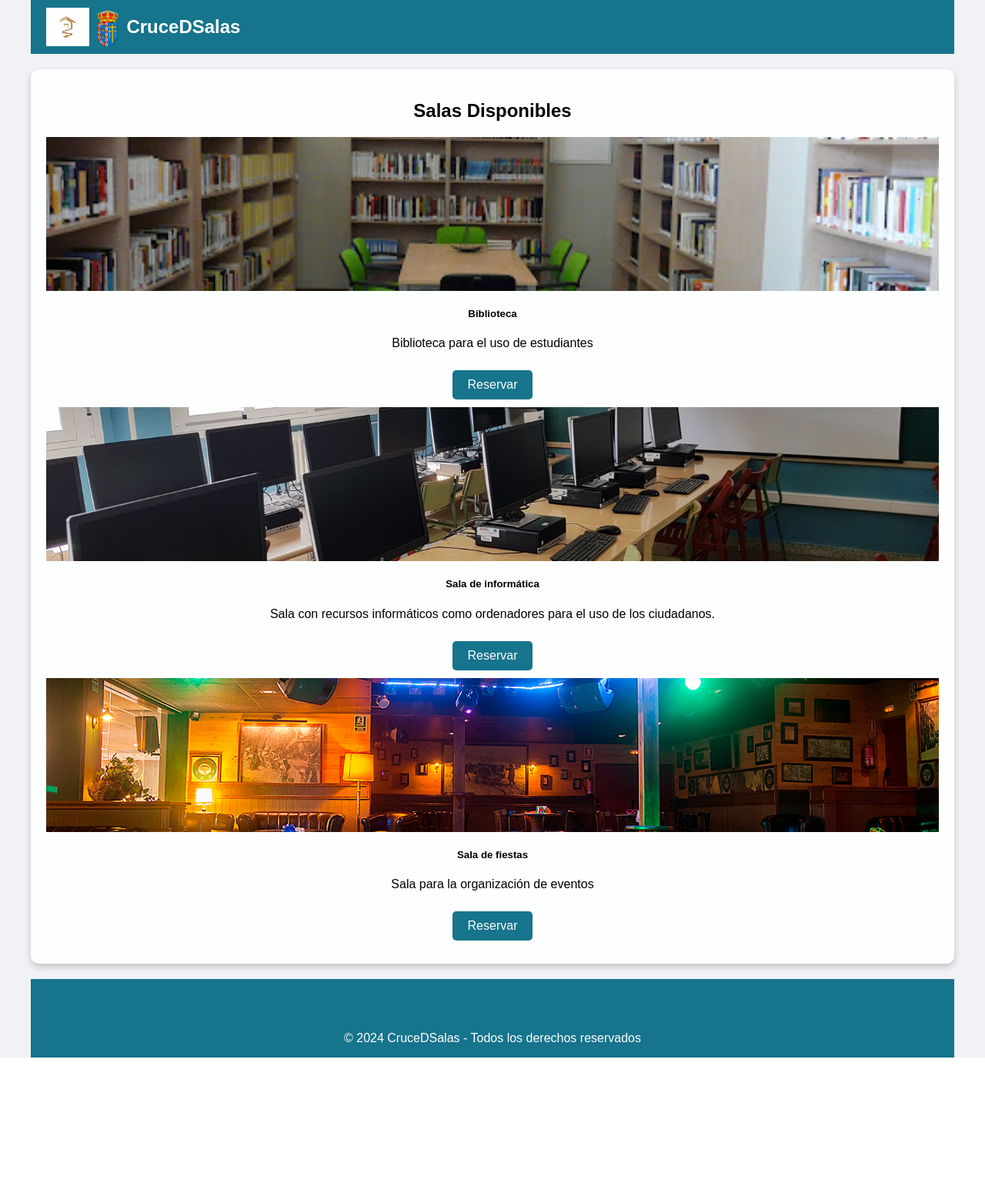
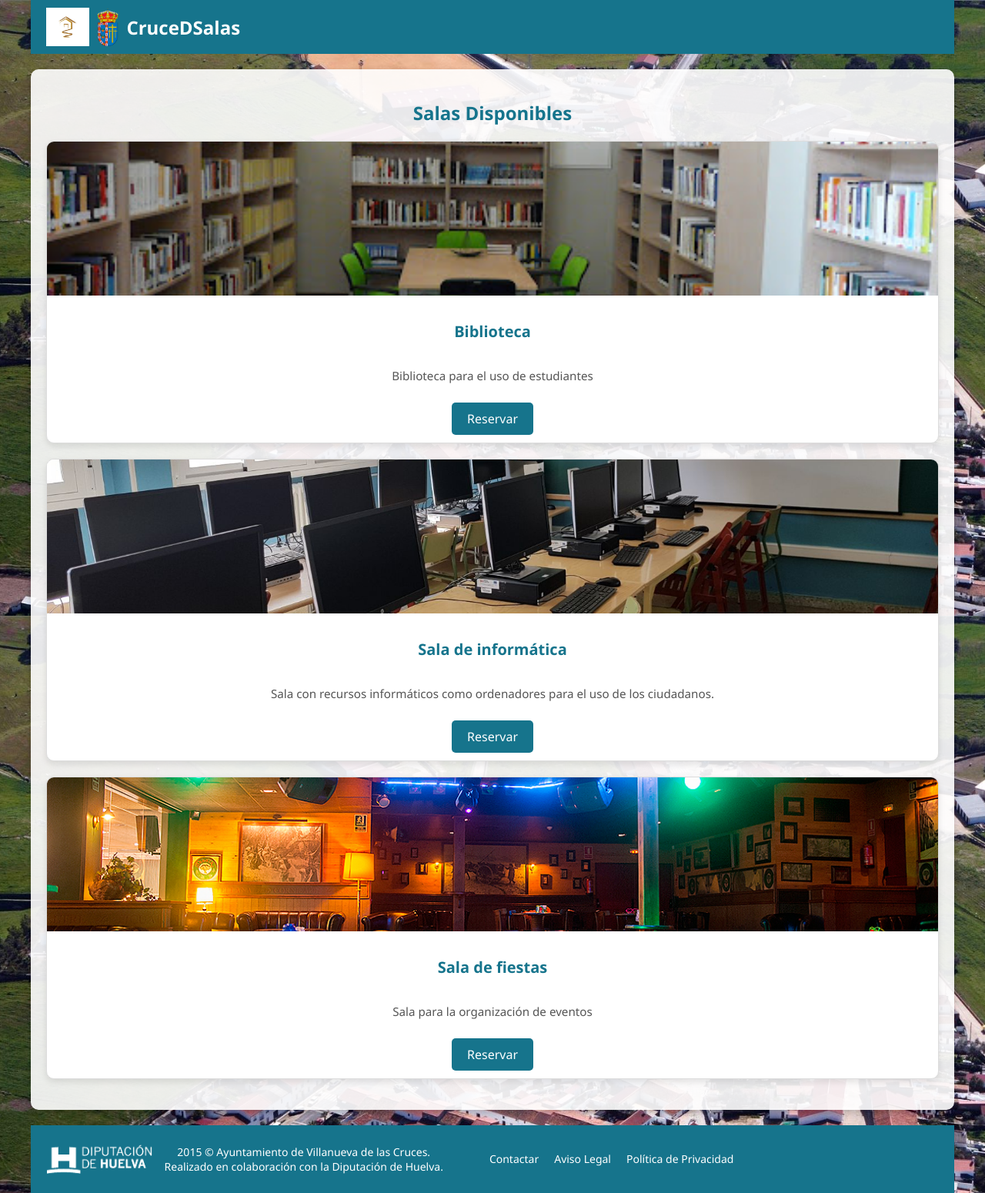
Before and after one commit to danvelcam/CruceDSalas, a Django app: page /salas/ in a window 1280 px wide. Shown: the whole page at 77% size. Before the commit the page ends 1374 px from the top, so only its background shows below. Run offline with Django 5.2, Linux system fonts and the light colour scheme; data comes from the database, SQL or seed files in the repository; both versions use the stored data as it was after the commit.

Commit message:
Html Base Final

```diff
--- a/app/rooms/templates/rooms/lista_salas.html
+++ b/app/rooms/templates/rooms/lista_salas.html
@@ -1,16 +1,82 @@
 {% extends 'base.html' %}
+{% load static %}
+{% block content %}
 
-{% block content %}
-<div class="container">
+<style>
+    body {
+        font-family: "Segoe UI";
+        background: url("{% static 'images/fondo.jpg' %}") no-repeat center center fixed;
+        background-size: cover;
+    }
+
+    .card {
+        border: 1px solid #ddd; /* Añade un borde al cuadro */
+        border-radius: 10px; /* Bordes redondeados */
+        box-shadow: 0 4px 8px rgba(0, 0, 0, 0.1); /* Sombra para dar profundidad */
+        overflow: hidden; /* Asegura que el contenido no se desborde */
+        background-color: #fff; /* Fondo blanco */
+        margin-bottom: 20px;
+    }
+
+    .card-img-container {
+        position: relative; /* Necesario para que la imagen se posicione correctamente */
+        width: 100%;
+        height: 200px; /* Altura fija para todas las imágenes */
+        overflow: hidden; /* Evita que las imágenes más grandes sobresalgan */
+        background-color: #f9f9f9; /* Fondo gris claro alrededor de la imagen */
+    }
+
+    .card-img-container img {
+        position: absolute; /* Asegura que la imagen se ajuste al contenedor */
+        top: 0;
+        left: 0;
+        width: 100%; /* Imagen ocupa todo el ancho */
+        height: 100%; /* Imagen ocupa todo el alto */
+        object-fit: cover; /* Recorta las imágenes para llenar el espacio sin deformarlas */
+        transition: transform 0.3s ease; /* Suaviza la transición de la transformación */
+    }
+
+    .card-img-container:hover img {
+        transform: scale(1.1); /* Amplía la imagen al pasar el cursor */
+    }
+
+    .card-title {
+        font-size: 1.25rem;
+        font-weight: bold;
+        color: #16748c; /* Azul similar al tema del sitio */
+    }
+
+    .card-text {
+        color: #555; /* Texto de la descripción en gris */
+        font-size: 0.95rem;
+    }
+
+    .btn-primary {
+        background-color: #16748c;
+        border-color: #16748c;
+    }
+
+    .btn-primary:hover {
+        background-color: #145a6e;
+        border-color: #145a6e;
+    }
+
+    h2 {
+        color: #16748c;
+        margin-bottom: 20px;
+        text-align: center;
+    }
+</style>
+
+<!-- Eliminar el contenedor adicional -->
 <h2 class="text-center mb-4">Salas Disponibles</h2>
 <div class="row row-cols-1 row-cols-md-3 g-4">
     {% for sala in salas %}
     <div class="col">
         <div class="card h-100">
-                <div class="card-img-container" style="height: 200px; overflow: hidden;">
+            <div class="card-img-container">
                 {% if sala.imagen %}
-                    <img src="{{ sala.imagen.url }}" class="card-img-top" alt="{{ sala.nombre }}"
-                         style="width: 100%; height: 100%; object-fit: cover;">
+                <img src="{{ sala.imagen.url }}" class="card-img-top" alt="{{ sala.nombre }}">
                 {% endif %}
             </div>
             <div class="card-body d-flex flex-column">
@@ -24,5 +90,5 @@
     </div>
     {% endfor %}
 </div>
-</div>
+
 {% endblock %}
--- a/templates/base.html
+++ b/templates/base.html
@@ -8,18 +8,18 @@
             background-color: #f0f2f5;
             margin: 0;
             padding: 0;
-            height: 100%; /* Asegura que el body ocupe todo el alto */
+            height: 100%;
         }
 
         /* Contenedor principal que contiene todo: header, contenido y footer */
         .container {
             display: flex;
             flex-direction: column;
-            min-height: 100vh; /* Hace que el contenedor ocupe toda la altura de la ventana */
+            min-height: 100vh;
             width: 100%;
-            max-width: 1200px; /* Limita el ancho máximo */
-            margin: 0 auto; /* Centrado */
-            padding: 0; /* Sin espacio extra en los bordes */
+            max-width: 1200px;
+            margin: 0 auto;
+            padding: 0;
         }
 
         /* Estilo para el header */
@@ -32,7 +32,6 @@
             color: white;
         }
 
-        /* Estilo para el logo */
         .logo-container {
             display: flex;
             align-items: center;
@@ -47,51 +46,98 @@
             font-size: 24px;
             font-weight: bold;
         }
-        .logo-container a:hover {
-            text-decoration: none;
-        }
-
-        /* Estilo para la sección de autenticación */
-        .auth-status {
-            margin-right: 20px;
-        }
-        .auth-status form {
-            display: inline;
-        }
-        .auth-status button {
-            background-color: #16748c;
-            color: white;
-            border: none;
-            padding: 10px 20px;
-            text-decoration: none;
-            border-radius: 5px;
-            cursor: pointer;
-        }
-        .auth-status button:hover {
-            background-color: #145a6e;
-        }
 
         /* Estilo para el contenido principal */
         .main-content {
             background-color: rgba(255, 255, 255, 0.9);
-            margin-top: 20px; /* Separación entre el header y el contenido */
+            margin-top: 20px;
             padding: 20px;
             text-align: center;
             border-radius: 10px;
             box-shadow: 0 4px 8px rgba(0, 0, 0, 0.2);
-            flex-grow: 1; /* Hace que el contenido ocupe el espacio restante */
+            flex-grow: 1;
         }
 
         /* Estilo del footer */
-        .footer {
+        .footer-container {
             background-color: #16748c;
             color: white;
+            padding: 20px;
             text-align: center;
+            font-size: 14px;
             margin-top: 20px;
         }
 
-        .main-content h1, .footer h2 {
-            color: #16748c;
+        .footer-wrapper {
+            display: flex;
+            justify-content: space-between;
+            align-items: center;
+            flex-wrap: wrap;
+        }
+
+        .footer-left {
+            display: flex;
+            align-items: center; /* Alinea el logo e icono verticalmente */
+        }
+
+        .footer-left p {
+            margin: 5px 0;  /* Espacio entre los párrafos */
+            font-size: 14px;  /* Tamaño de fuente para los párrafos */
+        }
+
+        .footer-left img {
+            height: 40px;
+            margin-right: 15px;
+        }
+
+        /* Sección central del footer: lista de 3 elementos */
+        .footer-center {
+            flex-grow: 1;
+            display: flex;
+            justify-content: space-between;
+            text-align: left;
+            margin-left: 60px;
+        }
+
+        .footer-center ul {
+            list-style-type: none;
+            margin: 0;
+            padding: 0;
+            display: flex;
+            gap: 20px;
+        }
+
+        .footer-center li {
+            display: inline;
+            font-size: 14px;
+        }
+
+        /* Estilo para la sección de iconos sociales en la derecha */
+        .footer-right {
+            display: flex;
+            justify-content: flex-end;
+        }
+
+        .footer-social ul {
+            list-style-type: none;
+            margin: 0;
+            padding: 0;
+            display: flex;
+            gap: 10px;
+        }
+
+        .footer-social ul li {
+            display: inline;
+        }
+
+        .footer-social ul li a {
+            color: white;
+            font-size: 18px;
+            text-decoration: none;
+        }
+
+        .footer-social ul li a:hover {
+            color: #145a6e;
         }
 
         /* Enlaces y botones */
@@ -114,7 +160,7 @@
 <body>
     {% load static %}
     <div class="container">
-        <!-- Header (encabezado) -->
+        <!-- Header -->
         <div class="header">
             <div class="logo-container">
                 <img src="{% static 'images/logo2.png' %}" alt="Logo de la Aplicación">
@@ -126,15 +172,40 @@
             </div>
         </div>
 
-        <!-- Contenido principal de la página -->
+        <!-- Contenido principal -->
         <div class="main-content">
             {% block content %}{% endblock %}
         </div>
 
-        <!-- Footer (pie de página) -->
-        <div class="footer">
-            <h2>Pie de página</h2>
-            <p>&copy; 2024 CruceDSalas - Todos los derechos reservados</p>
+        <!-- Footer -->
+        <div class="footer-container">
+            <div class="footer-wrapper">
+                <!-- Sección izquierda: Icono -->
+                <div class="footer-left">
+                    <img src="{% static 'images/logoBlancoHorizontal.png' %}" alt="Diputación de Huelva">
+                    <p>    2015 © Ayuntamiento de Villanueva de las Cruces.<br>Realizado en colaboración con la Diputación de Huelva.</p>
+                </div>
+
+                <!-- Sección central: Lista de 3 elementos -->
+                <div class="footer-center">
+                    <ul>
+                        <li>Contactar</li>
+                        <li>Aviso Legal</li>
+                        <li>Política de Privacidad</li>
+                    </ul>
+                </div>
+
+                <!-- Sección derecha: Iconos de redes sociales -->
+                <div class="footer-right">
+                    <div class="footer-social">
+                        <ul>
+                            <li><a href="https://www.facebook.com/guadalinfovillanuevadelascruces" target="_blank" title="Facebook"><span class="fa fa-facebook"></span></a></li>
+                            <li><a href="http://www.twitter.es/guadacruces" target="_blank" title="Twitter"><span class="fa fa-twitter"></span></a></li>
+                            <!-- Aquí puedes agregar más iconos si es necesario -->
+                        </ul>
+                    </div>
+                </div>
+            </div>
         </div>
     </div>
 </body>
```
Also changed, not shown: db.sqlite3, static/images/logoBlancoHorizontal.png (added). Lines whose indentation alone changed are shown as unchanged.
